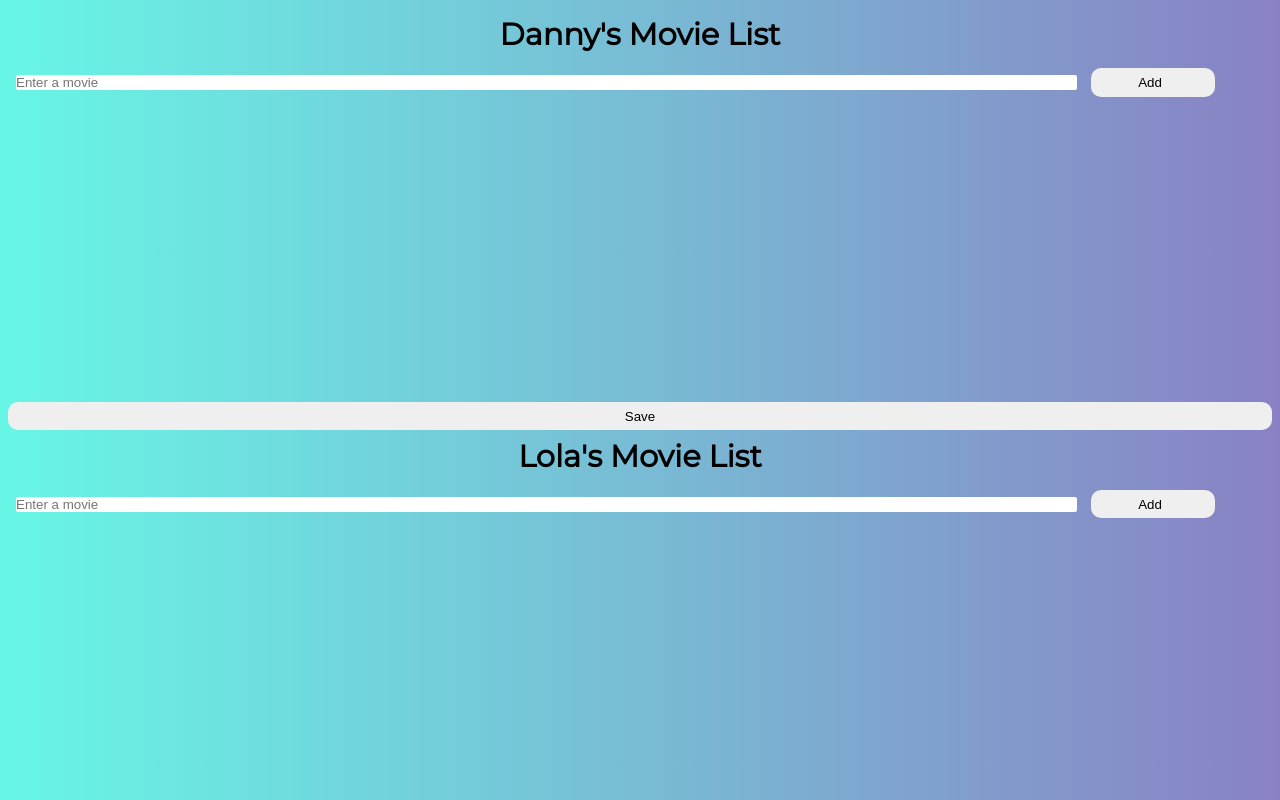
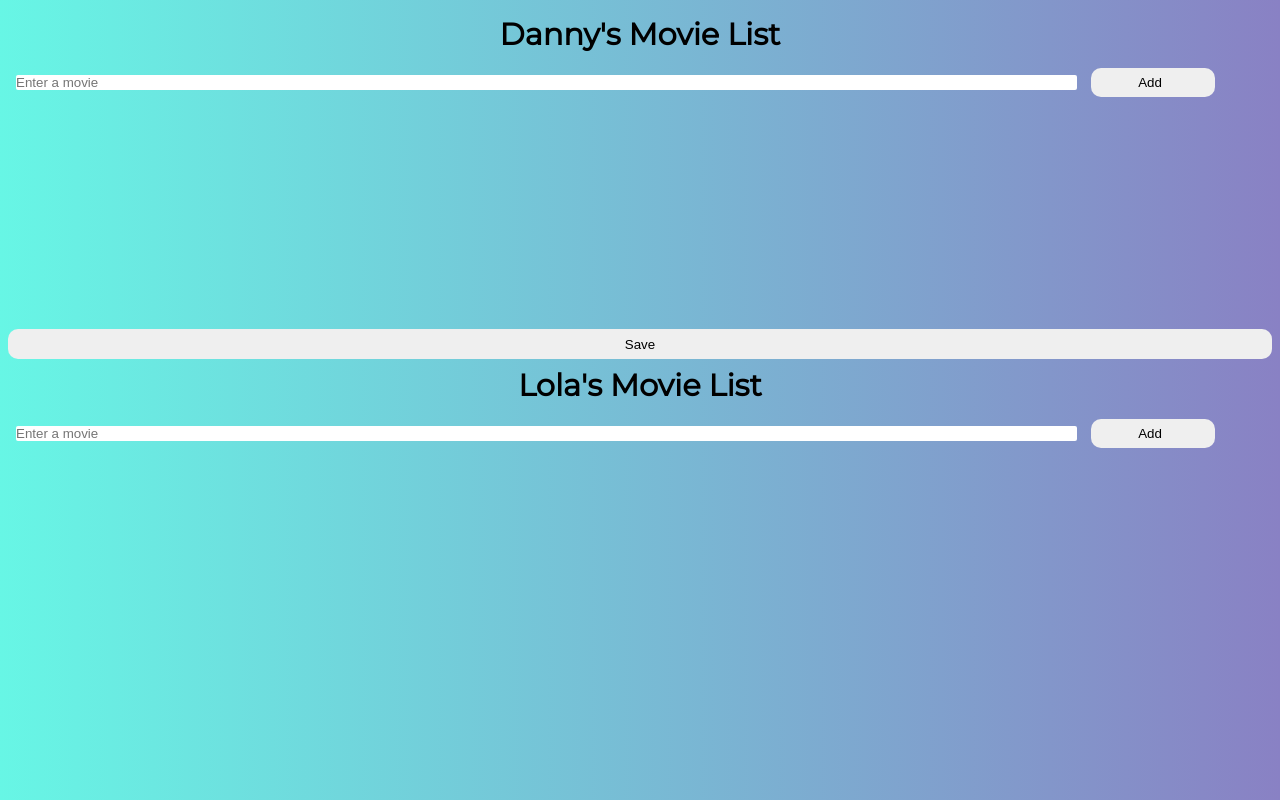
Before and after one commit to dan9d9/Movie-Night, a plain HTML site: page index.html in a window 1280 px wide. Drawn offline with Linux system fonts and the light colour scheme.

Commit message:
Add max-height to containers/ul and scroll overflow

```diff
--- a/style.css
+++ b/style.css
@@ -38,8 +38,9 @@ h1 {
 .container {
   width: 100%;
   height: 50%;
- max-height: 50%;
+ max-height: 305px;
   padding: 0.5em;
+  padding-bottom: 0;
  /* outline: solid blue;*/
 }
 
@@ -104,7 +105,7 @@ button:hover {
 .submitContainer {
   position: relative;
   height: 30px;
-  margin-top: 2em;
+  margin-top: 1em;
 }
 
 .submitContainer button {
@@ -120,9 +121,10 @@ button:hover {
 
 /*****Lists*****/
 ul {
-  /* max-height: 50%; */
+  max-height: 195px;
   overflow: scroll;
   padding: 1em;
+  padding-bottom: 0;
   /* outline: solid green; */
 }
 
@@ -136,6 +138,10 @@ ul {
   padding: 0.2em;
   border-bottom: solid 1px black;
   /*outline: dotted red;*/
+}
+
+.itemClass:last-child {
+  margin-bottom: 0;
 }
 
 .btnClass {
```
